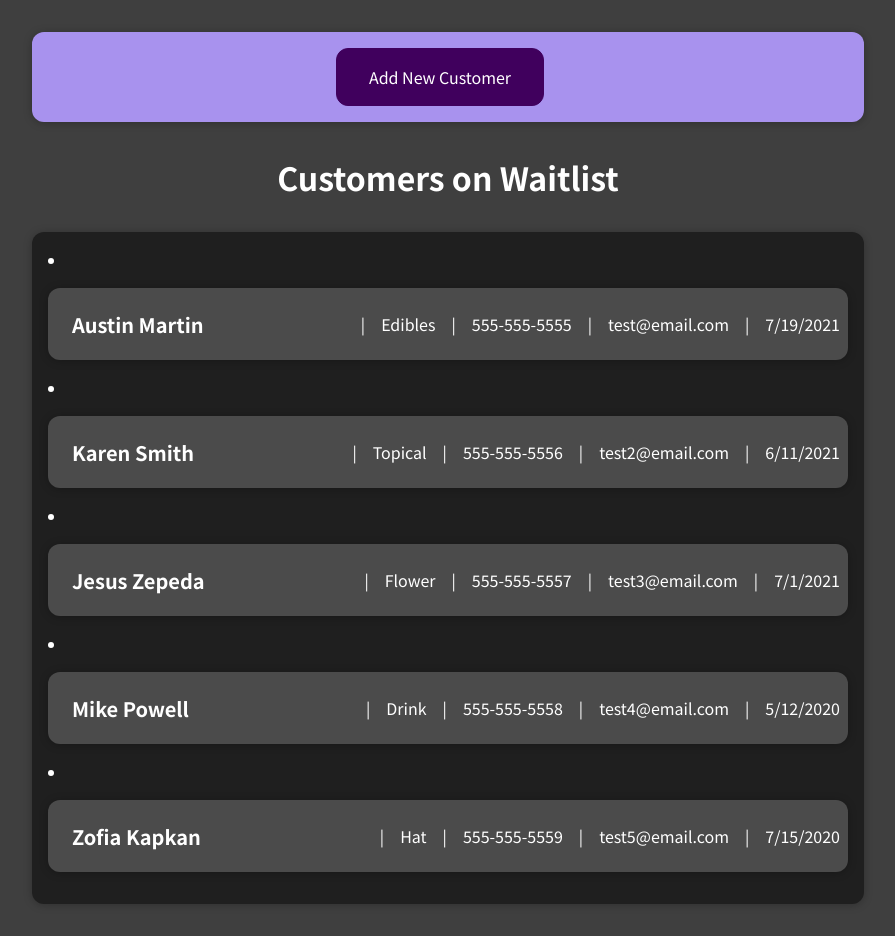
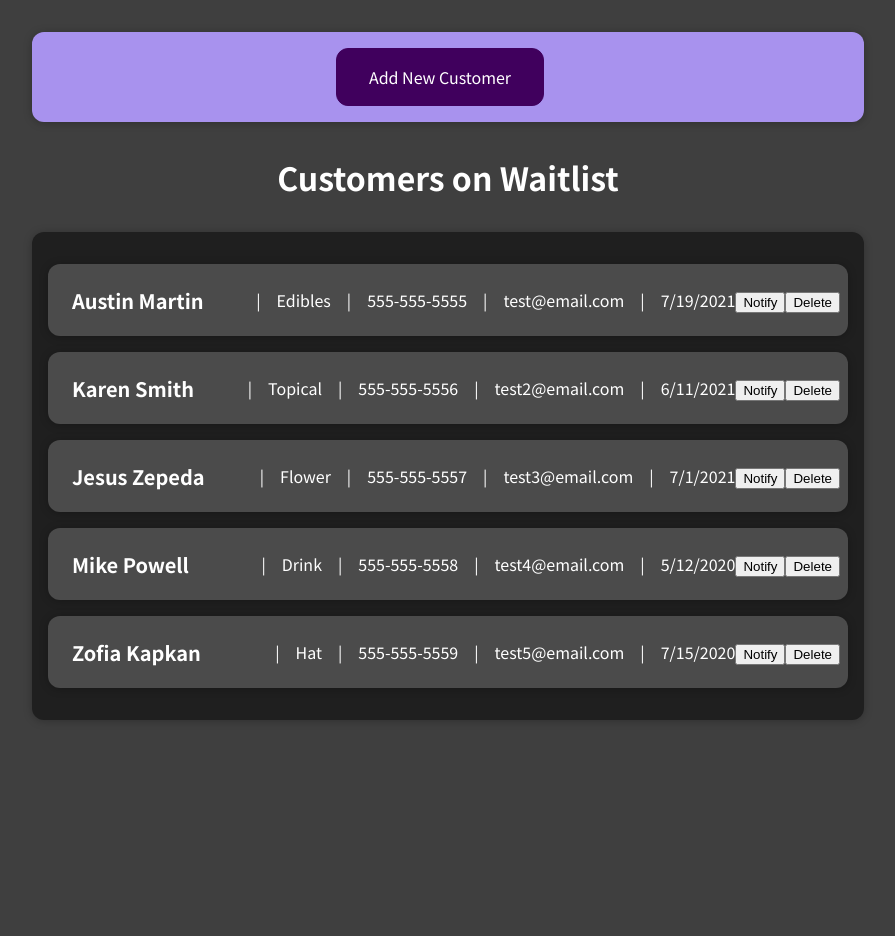
Before and after one commit to Nomad9-0/Inventory-Updater, a React (Create React App) app in the folder inventory-updater/: page / in a window 1280 px wide. Shown: the whole page, without its empty margins (192-1087 px from the left). After the commit the page ends 800 px from the top, so only its background shows below. Built offline with nearby package versions, Linux system fonts and the light colour scheme.

Commit message:
basic styles for customer card added

```diff
--- a/inventory-updater/src/components/Customers/CustomerItem.css
+++ b/inventory-updater/src/components/Customers/CustomerItem.css
@@ -1,3 +1,7 @@
+li {
+  list-style:none;
+}
+
 .customer-item {
     display: flex;
     justify-content: space-between;
--- a/inventory-updater/src/components/Customers/CustomerItem.js
+++ b/inventory-updater/src/components/Customers/CustomerItem.js
@@ -15,6 +15,10 @@ const CustomerItem = (props) => {
                     <p>{props.email}</p>|
                     <p>{props.date}</p>
                 </div>
+                <div>
+                    <button type="button">Notify</button>
+                    <button type='button'>Delete</button>
+                </div>
             </Card>
         </li>
     );
```
Also changed, not shown: inventory-updater/src/components/Customers/CustomerList.css (line endings or trailing spaces).
